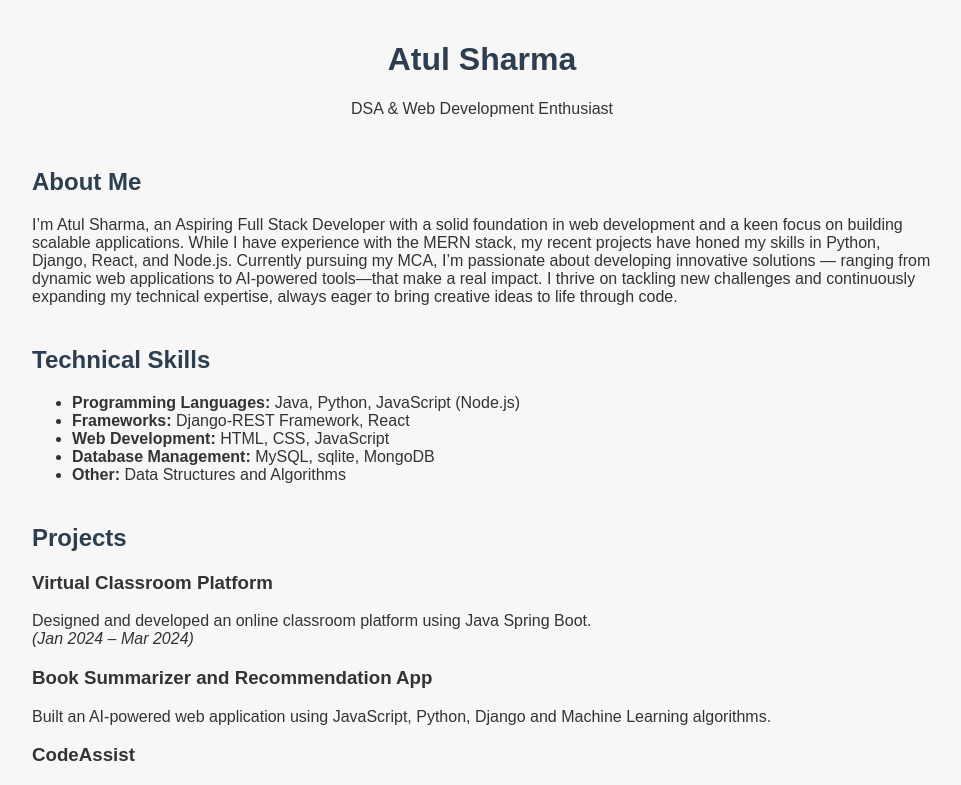
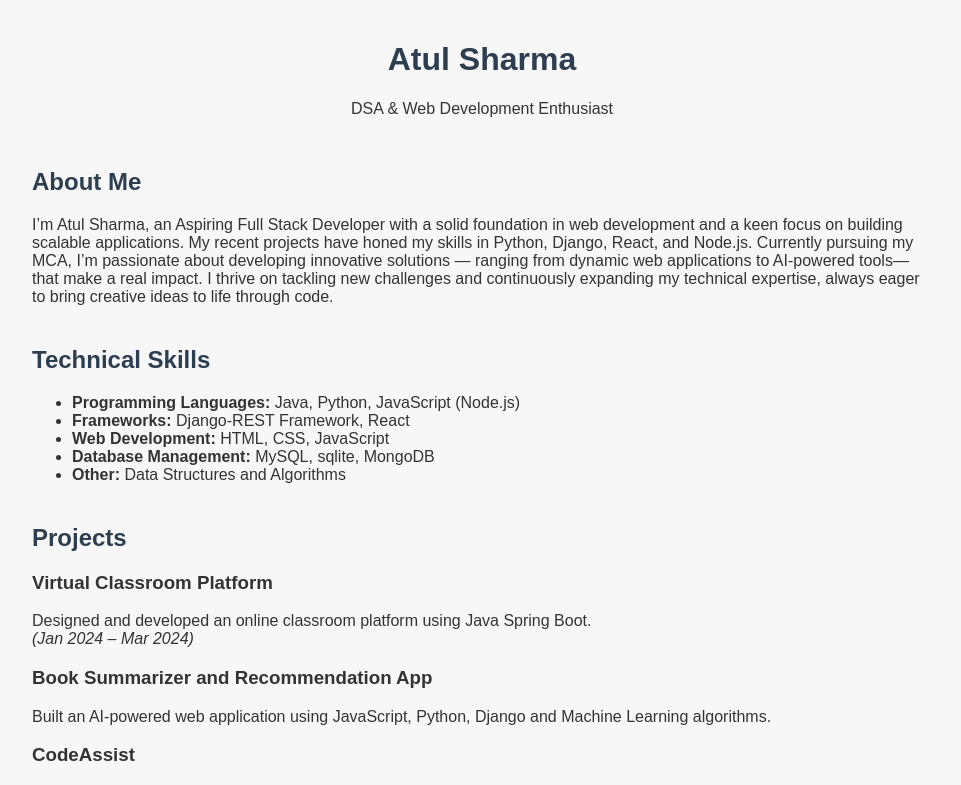
Before and after one commit to intensealchemist/Portfolio, a React (Create React App) app: page / in a window 1280 px wide. Shown: the top 785 px of the page, without its empty margins (158-1119 px from the left). Built offline with nearby package versions, Linux system fonts and the light colour scheme.

Commit message:
Initial commit

```diff
--- a/src/components/About.js
+++ b/src/components/About.js
@@ -5,7 +5,7 @@ const About = () => {
     <section id="about">
       <h2>About Me</h2>
       <p>
-      I’m Atul Sharma, an Aspiring Full Stack Developer with a solid foundation in web development and a keen focus on building scalable applications. While I have experience with the MERN stack, my recent projects have honed my skills in Python, Django, React, and Node.js. Currently pursuing my MCA, I’m passionate about developing innovative solutions — ranging from dynamic web applications to AI-powered tools—that make a real impact. I thrive on tackling new challenges and continuously expanding my technical expertise, always eager to bring creative ideas to life through code.
+      I’m Atul Sharma, an Aspiring Full Stack Developer with a solid foundation in web development and a keen focus on building scalable applications. My recent projects have honed my skills in Python, Django, React, and Node.js. Currently pursuing my MCA, I’m passionate about developing innovative solutions — ranging from dynamic web applications to AI-powered tools—that make a real impact. I thrive on tackling new challenges and continuously expanding my technical expertise, always eager to bring creative ideas to life through code.
       </p>
     </section>
   );
```
